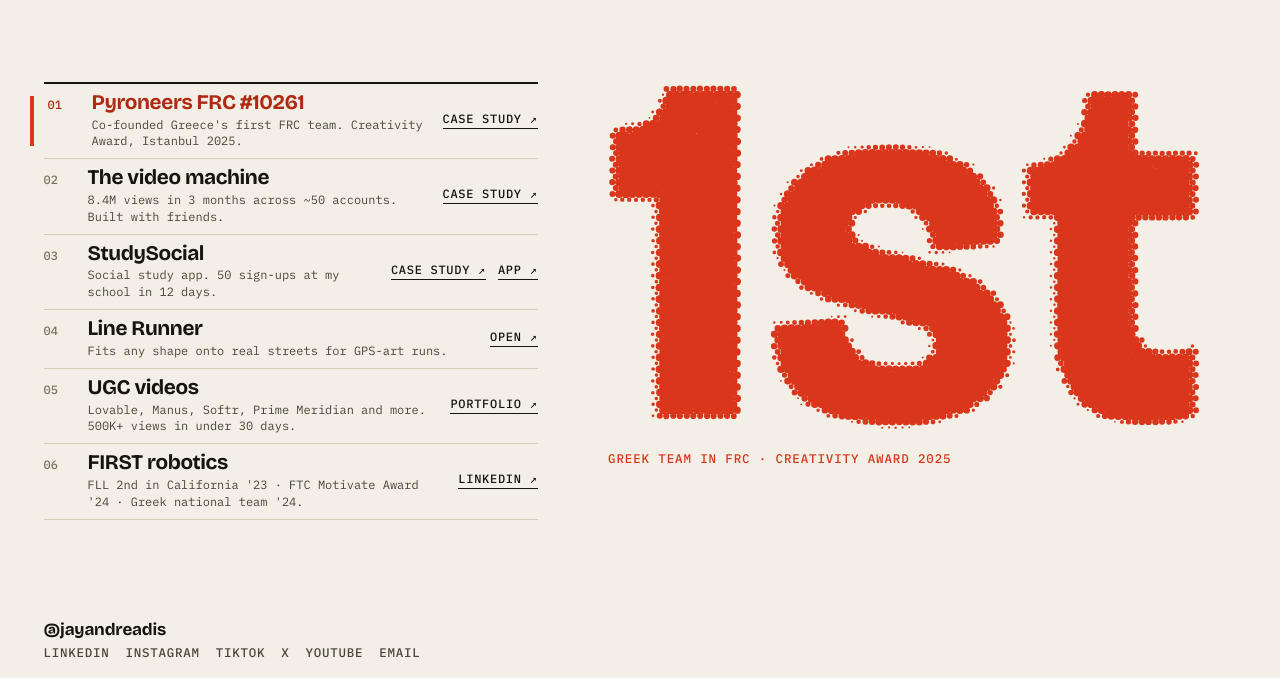
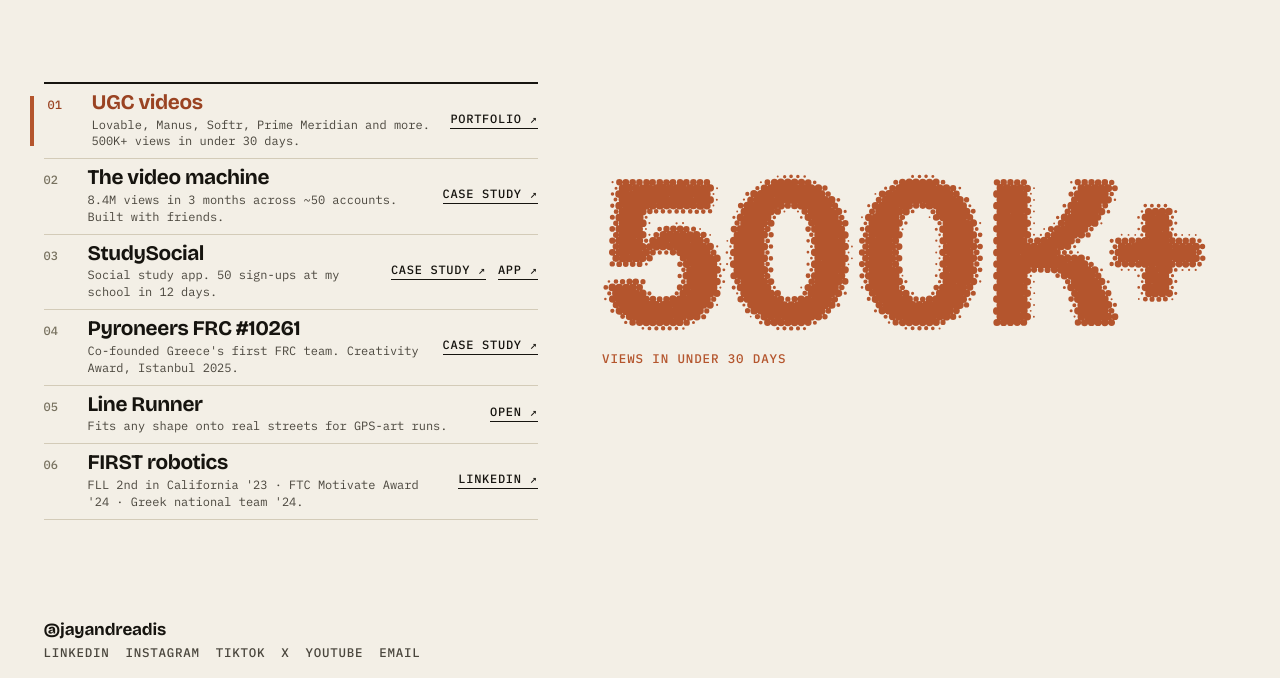
Before and after one commit to iasonasandreadis/iasonasandreadis.github.io, a plain HTML site: page index.html in a window 1280 px wide. Shown: the part 122-800 px from the top of the page. Drawn offline with nearby package versions, Linux system fonts and the light colour scheme.

Commit message:
Reorder the list: UGC, video machine, StudySocial, Pyroneers, Line Runner, FIRST
Co-Authored-By: Claude Fable 5.2 <noreply@anthropic.com>

```diff
--- a/app.js
+++ b/app.js
@@ -24,7 +24,7 @@
     ugc:   { kind: 'text', lines: ['500K+'], color: '#b4552d', cap: 'Views in under 30 days' },
     first: { kind: 'text', lines: ['FLL FTC', 'FGC FRC'], color: '#16140f', cap: 'All four FIRST programs · 2022 to 2026' },
   };
-  const ORDER = ['me', 'frc', 'video', 'study', 'run', 'ugc', 'first'];
+  const ORDER = ['me', 'ugc', 'video', 'study', 'frc', 'run', 'first'];
 
   /* ---------- geometry ---------- */
   let W = 0, H = 0, region = null, s = 6, cols = 0, rowsN = 0, maxR = 3;
--- a/index.html
+++ b/index.html
@@ -65,10 +65,10 @@
 </div>
 
 <ol class="list" id="list">
-  <li data-shape="frc" style="--c:#d9361c;--ci:#b02a13">
+  <li data-shape="ugc" style="--c:#b4552d;--ci:#9a4322">
     <span class="n">01</span>
-    <div class="what"><h2>Pyroneers FRC #10261</h2><p>Co-founded Greece's first FRC team. Creativity Award, Istanbul 2025.</p></div>
-    <p class="go"><a href="https://iasonasandreadis.github.io/pyroneers-case-study/">Case study</a></p>
+    <div class="what"><h2>UGC videos</h2><p>Lovable, Manus, Softr, Prime Meridian and more. 500K+ views in under 30 days.</p></div>
+    <p class="go"><a href="https://jaycreates.com/">Portfolio</a></p>
   </li>
   <li data-shape="video" style="--c:#2440c8;--ci:#2440c8">
     <span class="n">02</span>
@@ -80,15 +80,15 @@
     <div class="what"><h2>StudySocial</h2><p>Social study app. 50 sign-ups at my school in 12 days.</p></div>
     <p class="go"><a href="https://iasonasandreadis.github.io/studysocial-case-study/">Case study</a><a href="https://studysocial.gr/">App</a></p>
   </li>
+  <li data-shape="frc" style="--c:#d9361c;--ci:#b02a13">
+    <span class="n">04</span>
+    <div class="what"><h2>Pyroneers FRC #10261</h2><p>Co-founded Greece's first FRC team. Creativity Award, Istanbul 2025.</p></div>
+    <p class="go"><a href="https://iasonasandreadis.github.io/pyroneers-case-study/">Case study</a></p>
+  </li>
   <li data-shape="run" style="--c:#1d7a4a;--ci:#1d7a4a">
-    <span class="n">04</span>
+    <span class="n">05</span>
     <div class="what"><h2>Line Runner</h2><p>Fits any shape onto real streets for GPS-art runs.</p></div>
     <p class="go"><a href="https://linerunner-art.vercel.app/">Open</a></p>
-  </li>
-  <li data-shape="ugc" style="--c:#b4552d;--ci:#9a4322">
-    <span class="n">05</span>
-    <div class="what"><h2>UGC videos</h2><p>Lovable, Manus, Softr, Prime Meridian and more. 500K+ views in under 30 days.</p></div>
-    <p class="go"><a href="https://jaycreates.com/">Portfolio</a></p>
   </li>
   <li data-shape="first" style="--c:#16140f;--ci:#16140f">
     <span class="n">06</span>
@@ -109,6 +109,6 @@
   </nav>
 </footer>
 
-<script src="app.js?v=7" defer></script>
+<script src="app.js?v=8" defer></script>
 </body>
 </html>
```
